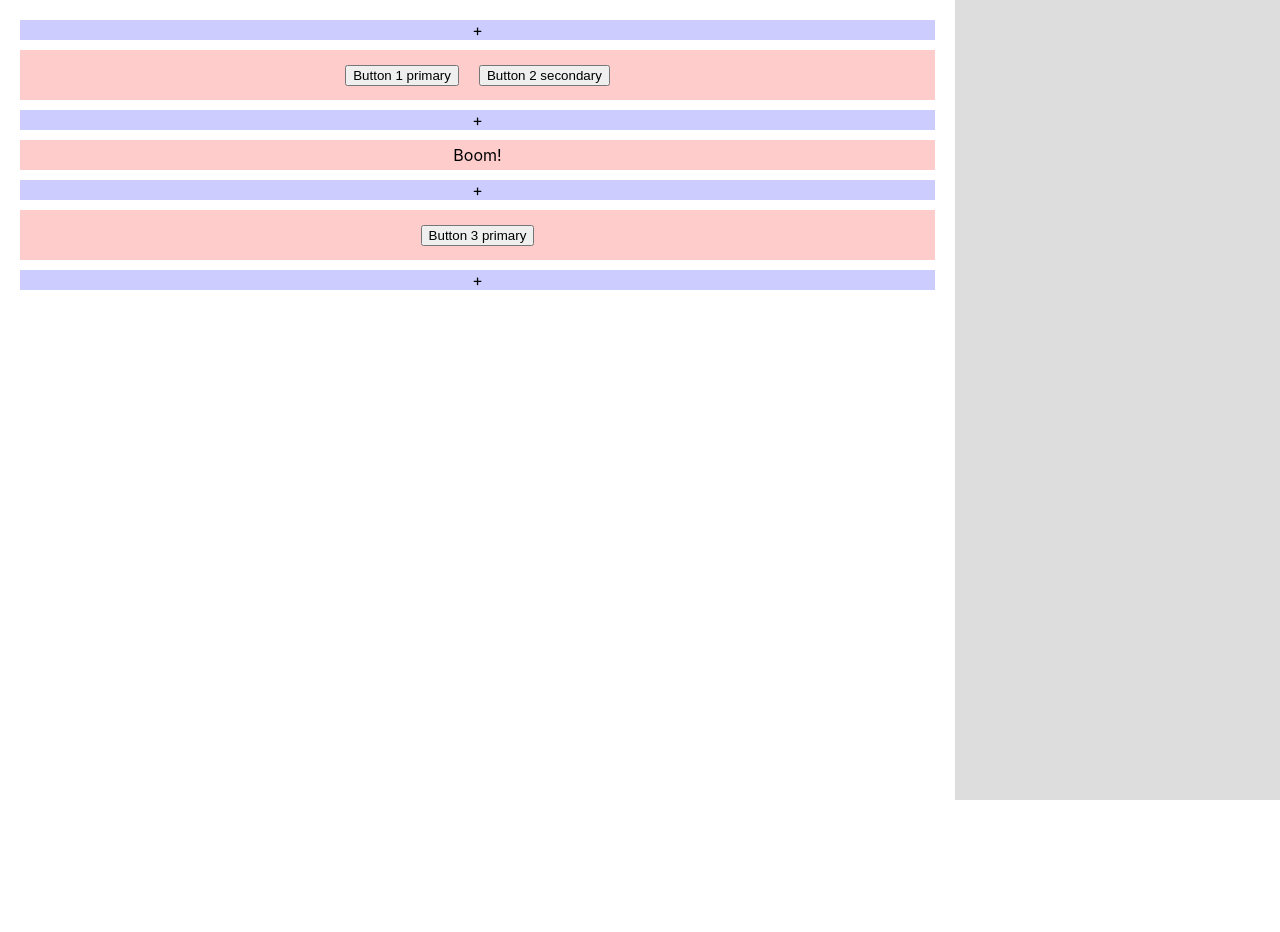
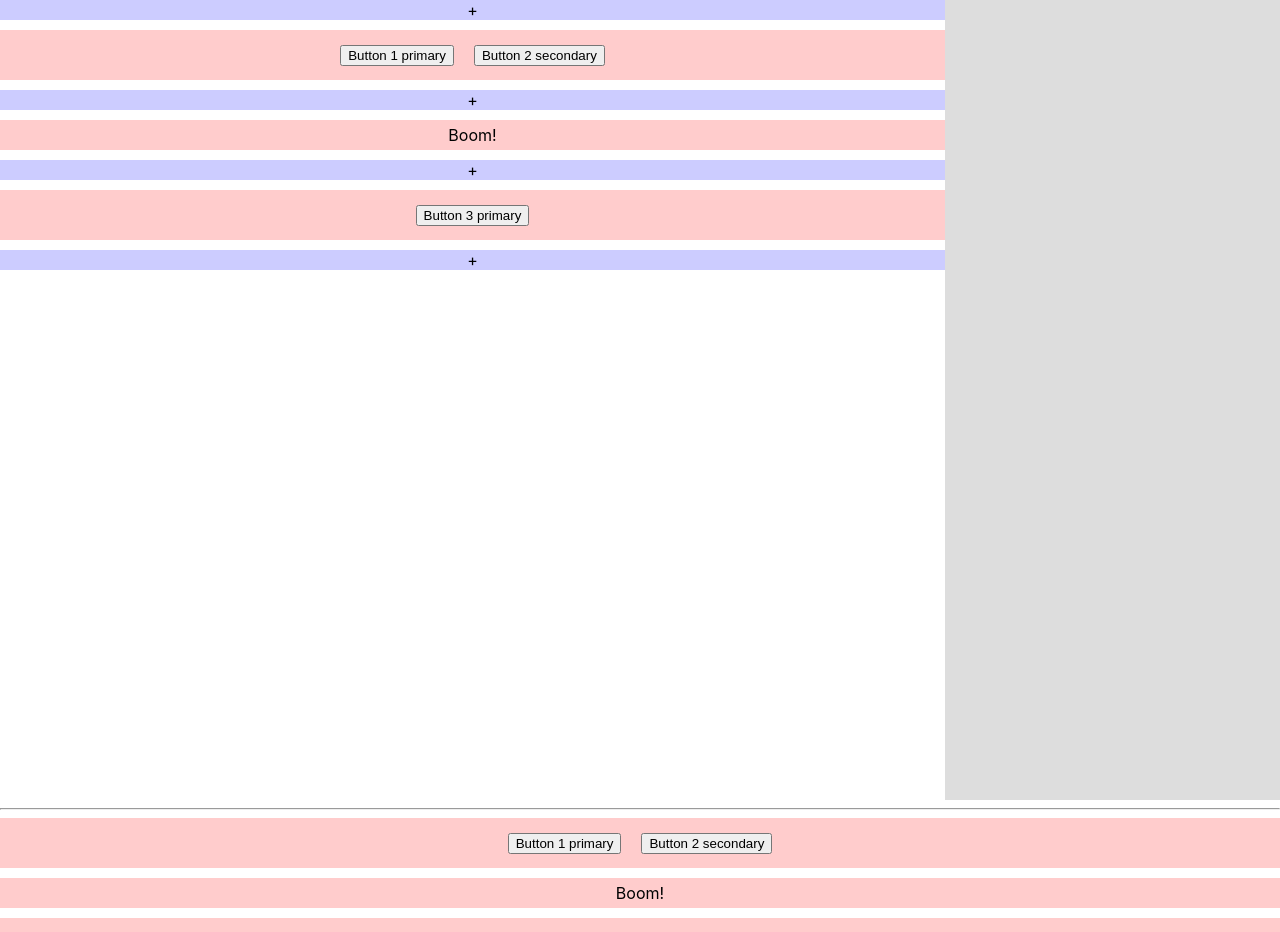
Before and after one commit to ZekNikZ/TypescriptDynamicComponentDemo, a React (Create React App) app: page / in a window 1280 px wide. Shown: the top 932 px of the page. Before the commit the page ends 800 px from the top, so only its background shows below. Built offline with nearby package versions, Linux system fonts and the light colour scheme.

Commit message:
demo of non-editor page builder

```diff
--- a/src/App.tsx
+++ b/src/App.tsx
@@ -1,11 +1,18 @@
 import React from 'react';
 import './App.css';
+import DynamicPage from './pages/DynamicPage';
 import PageBuilder from './pages/PageBuilder';
+import SAMPLE_COMPONENTS from './utils/example';
+import { extractStateFromJSON } from './utils/utils';
 
 function App() {
-  return (
-      <PageBuilder />
-  );
+    const [ componentIds, componentsMap ] = extractStateFromJSON(SAMPLE_COMPONENTS);
+
+    return <div style={{ position: 'absolute', width: '100%', height: '100%' }}>
+        <PageBuilder />
+        <hr/>
+        <DynamicPage ids={componentIds} components={componentsMap} inEditor={false}/>
+    </div>;
 }
 
 export default App;
--- a/src/pages/DynamicPage.tsx
+++ b/src/pages/DynamicPage.tsx
@@ -1,11 +1,11 @@
 import { DynamicComponent, DynamicComponentData } from "../dynamic-components";
-import { DataMap } from "./types";
+import { DataMap } from "../utils/types";
 
 type Props = {
     ids: string[];
     components: DataMap;
 } & (
-    { inEditor: undefined | false }
+    { inEditor: false }
     | {
         inEditor: true;
         onSelected: (data: DynamicComponentData) => void;
--- a/src/pages/PageBuilder.tsx
+++ b/src/pages/PageBuilder.tsx
@@ -1,44 +1,12 @@
 import React, { useReducer, useState } from 'react';
 import { DynamicComponentData, DynamicComponentEditor } from '../dynamic-components';
-import { insertAt, moveElement } from '../dynamic-components/utils';
+import { extractStateFromJSON, insertAt, moveElement } from '../utils/utils';
 import DynamicPage from './DynamicPage';
-import { DataMap } from './types';
-
-const initialComponents: DynamicComponentData[] = [
-    {
-        type: "button-group",
-        id: "test-1",
-        buttons: [
-            {
-                label: "Button 1",
-                color: "primary"
-            },
-            {
-                label: "Button 2",
-                color: "secondary"
-            },
-        ]
-    },
-    {
-        type: "text-area",
-        id: "test-2",
-        text: "Boom!"
-    },
-    {
-        type: "button-group",
-        id: "test-3",
-        buttons: [
-            {
-                label: "Button 3",
-                color: "primary"
-            },
-        ]
-    }
-]
+import { DataMap } from '../utils/types';
+import SAMPLE_COMPONENTS from '../utils/example';
 
 type State = { ids: string[], components: DataMap };
-const componentIds = initialComponents.map(c => c.id);
-const componentsMap: DataMap = initialComponents.reduce((acc, comp) => ({...acc, [comp.id]: comp}), {});
+const [ componentIds, componentsMap ] = extractStateFromJSON(SAMPLE_COMPONENTS);
 
 type Action =
     | { type: 'update', id: string, data: DynamicComponentData }
@@ -101,8 +69,8 @@ export default function PageBuilder() {
         dispatch({ type: 'move-down', id });
     }
 
-    return <div style={{ position: 'absolute', width: '100%', height: '100%', display: 'flex' }}>
-        <div style={{ flex: '3', padding: '20px' }}>
+    return <div style={{ position: 'relative', width: '100%', height: '100%', display: 'flex' }}>
+        <div style={{ flex: '3' }}>
             <DynamicPage ids={ids} components={components} inEditor selected={selected} onSelected={(data) => setSelected(data.id)} onAddClick={onAddClick}/>
         </div>
         <div style={{ flex: '1', padding: '10px', backgroundColor: '#DDDDDD' }}>
--- /dev/null
+++ b/src/utils/example.ts
@@ -0,0 +1,33 @@
+import { DynamicComponentData } from "../dynamic-components";
+
+export default [
+    {
+        type: "button-group",
+        id: "test-1",
+        buttons: [
+            {
+                label: "Button 1",
+                color: "primary"
+            },
+            {
+                label: "Button 2",
+                color: "secondary"
+            },
+        ]
+    },
+    {
+        type: "text-area",
+        id: "test-2",
+        text: "Boom!"
+    },
+    {
+        type: "button-group",
+        id: "test-3",
+        buttons: [
+            {
+                label: "Button 3",
+                color: "primary"
+            },
+        ]
+    }
+] as DynamicComponentData[];
--- a/src/dynamic-components/utils.ts
+++ b/src/utils/utils.ts
@@ -1,3 +1,6 @@
+import { DynamicComponentData } from "../dynamic-components";
+import { DataMap } from "./types";
+
 export function insertAt<T>(arr: T[], index: number, element: T) {
     return [ ...arr.slice(0, index), element, ...arr.slice(index) ];
 }
@@ -20,3 +23,11 @@ export function moveElement<T>(arr: T[], element: T, offset: number) {
 
     return array;
 }
+
+
+export function extractStateFromJSON(initialComponents: DynamicComponentData[]) {
+    const componentIds = initialComponents.map(c => c.id);
+    const componentsMap: DataMap = initialComponents.reduce((acc, comp) => ({...acc, [comp.id]: comp}), {});
+
+    return [ componentIds, componentsMap ] as const;
+}
```
Also changed, not shown: src/utils/types.ts (renamed from src/pages/types.ts).
